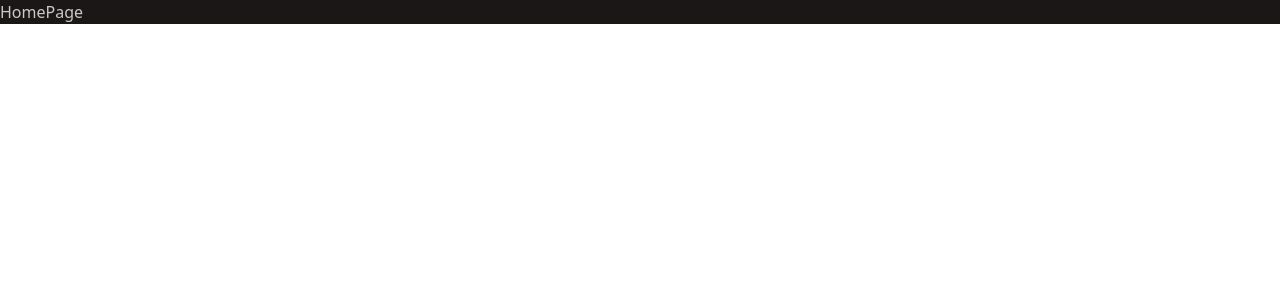
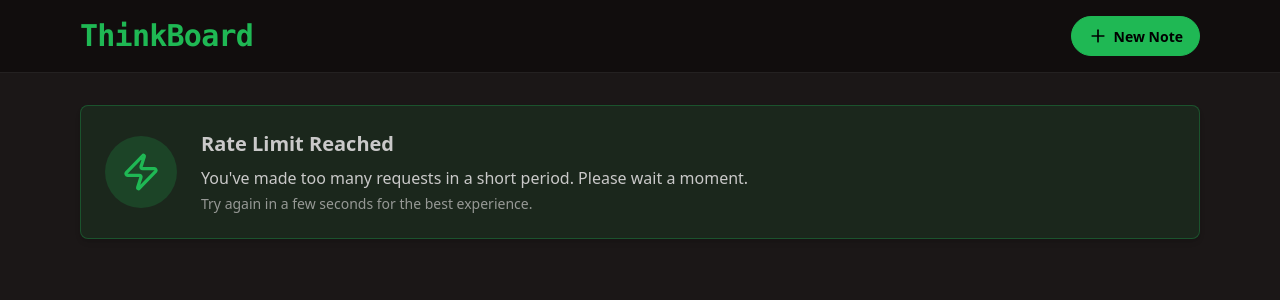
Before and after one commit to zoirovdev/ThinkingBoard, a React (Vite) app in the folder frontend/: page / in a window 1280 px wide. Shown: the top 300 px of the page. Built offline with nearby package versions, Linux system fonts and the light colour scheme.

Commit message:
Add components

```diff
--- a/frontend/package.json
+++ b/frontend/package.json
@@ -11,6 +11,8 @@
   },
   "dependencies": {
     "@tailwindcss/vite": "^4.1.11",
+    "axios": "^1.11.0",
+    "lucide-react": "^0.533.0",
     "react": "^19.1.0",
     "react-dom": "^19.1.0",
     "react-hot-toast": "^2.5.2",
--- /dev/null
+++ b/frontend/src/components/Navbar.jsx
@@ -0,0 +1,24 @@
+import { Link } from "react-router"
+import { PlusIcon } from "lucide-react"
+
+const Navbar = () => {
+  return (
+    <header className="bg-base-300 border-b border-base-content/10">
+      <div className="mx-auto max-w-6xl p-4">
+	<div className="flex items-center justify-between">
+	  <h1 className="text-3xl font-bold text-primary font-mono tracking-tight">
+	    ThinkBoard
+	  </h1>
+	  <div className="flex items-center gap-4">
+	    <Link to={"/create"} className="btn btn-primary">
+	      <PlusIcon className="size-5"/>
+	      <span>New Note</span>
+	    </Link>
+	  </div>
+	</div>
+      </div>
+    </header>
+  )
+}
+
+export default Navbar
--- /dev/null
+++ b/frontend/src/components/RateLimitedUI.jsx
@@ -0,0 +1,29 @@
+import { ZapIcon } from "lucide-react"
+
+
+
+const RateLimitedUI = () => {
+  return (
+    <div className="max-w-6xl mx-auto px-4 py-8">
+      <div className="bg-primary/10 border border-primary/30 rounded-lg shadow-md">
+        <div className="flex flex-col md:flex-row items-center p-6">
+	  <div className="flex-shrink-0 bg-primary/20 p-4 rounded-full mb-4 md:mb-0 md:mr-6">
+	    <ZapIcon className="size-10 text-primary"/>
+	  </div>
+	  <div className="flex-1 text-center md:text-left">
+	    <h3 className="text-xl font-bold mb-2">Rate Limit Reached</h3>
+            <p className="text-base-content mb-1">
+              You've made too many requests in a short period. Please wait a moment.
+	    </p>
+	    <p className="text-sm text-base-content/70">
+	      Try again in a few seconds for the best experience.
+	    </p>
+	  </div>
+	</div>
+      </div>
+    </div>
+  )
+}
+
+
+export default RateLimitedUI
--- a/frontend/src/pages/HomePage.jsx
+++ b/frontend/src/pages/HomePage.jsx
@@ -1,5 +1,18 @@
+import Navbar from "../components/Navbar.jsx"
+import { useState } from "react"
+import RateLimitedUI from "../components/RateLimitedUI.jsx"
+
+
 const HomePage = () => {
-  return <div className="">HomePage</div>
+  const [isRateLimited, setIsRateLimited] = useState(true)
+
+  return (
+    <div className="min-h-screen">
+      <Navbar />
+
+      {isRateLimited && <RateLimitedUI/>}
+    </div>
+  )
 }
 
 
```
Also changed, not shown: 1 other file (tests, documents, lock files or other folders).
